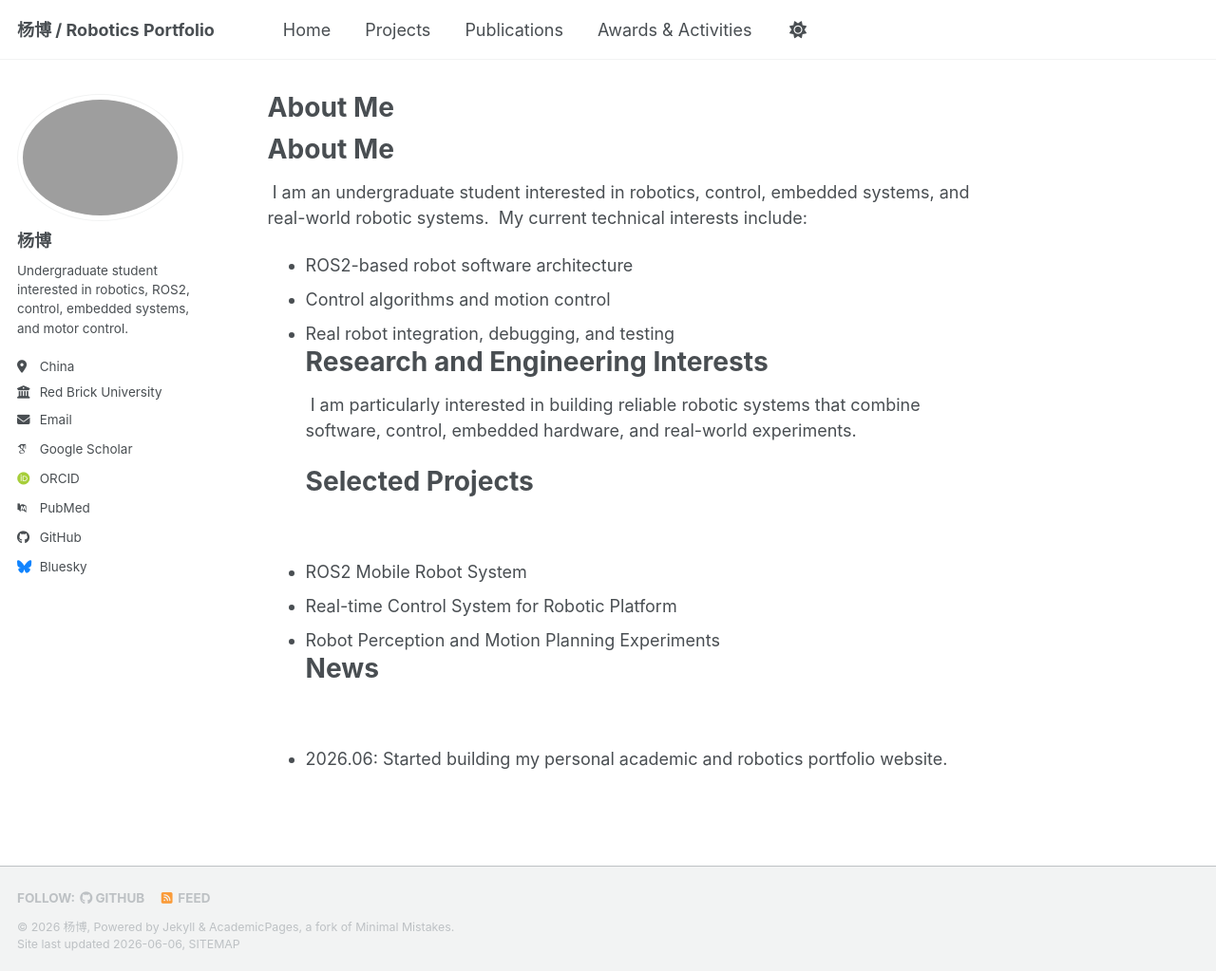
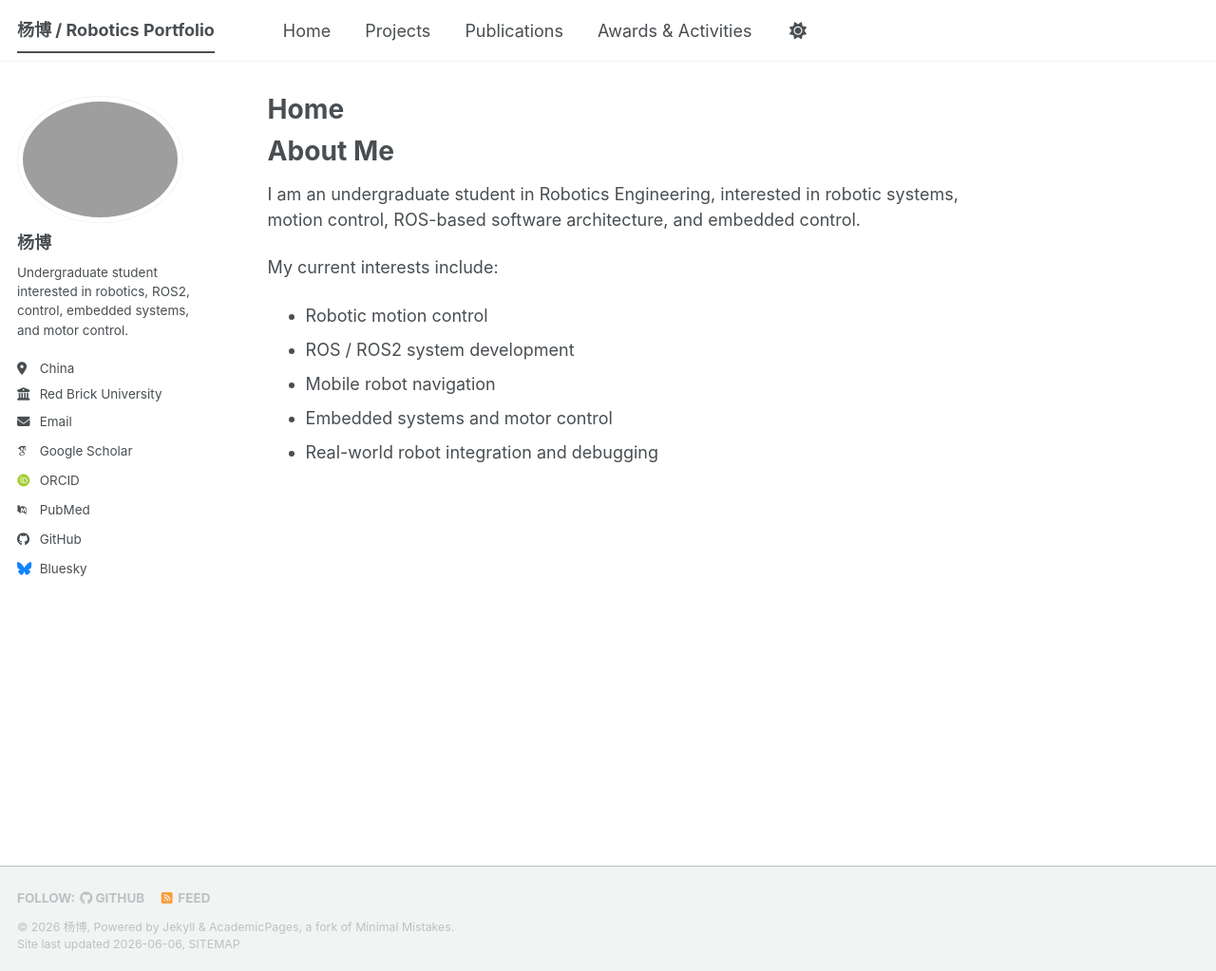
Before and after one commit to scientisbo/scientisbo.github.io, a Jekyll site: the page built from _pages/about.md, in a window 1280 px wide and 1023 px high. Shown: the whole window at 95% size. Built offline with Jekyll 4.4.1, drawn with Linux system fonts in a browser that asks for light colours; some web fonts are replaced; our own code applies the rules of GitHub Pages for plain Markdown files; a script bundle is joined from its source files by our own code; library files that are not in the unit come from our copies.

Commit message:
Revise about page with current interests and projects
Updated personal information and interests in robotics.

```diff
--- a/_pages/about.md
+++ b/_pages/about.md
@@ -1,23 +1,17 @@
+---
+permalink: /
+title: "Home"
+author_profile: true
+---
+
 # About Me
-﻿
-I am an undergraduate student interested in robotics, control, embedded systems, and real-world robotic systems.
-﻿
-My current technical interests include:
-﻿
-- ROS2-based robot software architecture
-- Control algorithms and motion control
-- Real robot integration, debugging, and testing
-﻿
-# Research and Engineering Interests
-﻿
-I am particularly interested in building reliable robotic systems that combine software, control, embedded hardware, and real-world experiments.
-﻿
-# Selected Projects
-﻿
-- ROS2 Mobile Robot System
-- Real-time Control System for Robotic Platform
-- Robot Perception and Motion Planning Experiments
-﻿
-# News
-﻿
-- 2026.06: Started building my personal academic and robotics portfolio website.
+
+I am an undergraduate student in Robotics Engineering, interested in robotic systems, motion control, ROS-based software architecture, and embedded control.
+
+My current interests include:
+
+- Robotic motion control
+- ROS / ROS2 system development
+- Mobile robot navigation
+- Embedded systems and motor control
+- Real-world robot integration and debugging
```
